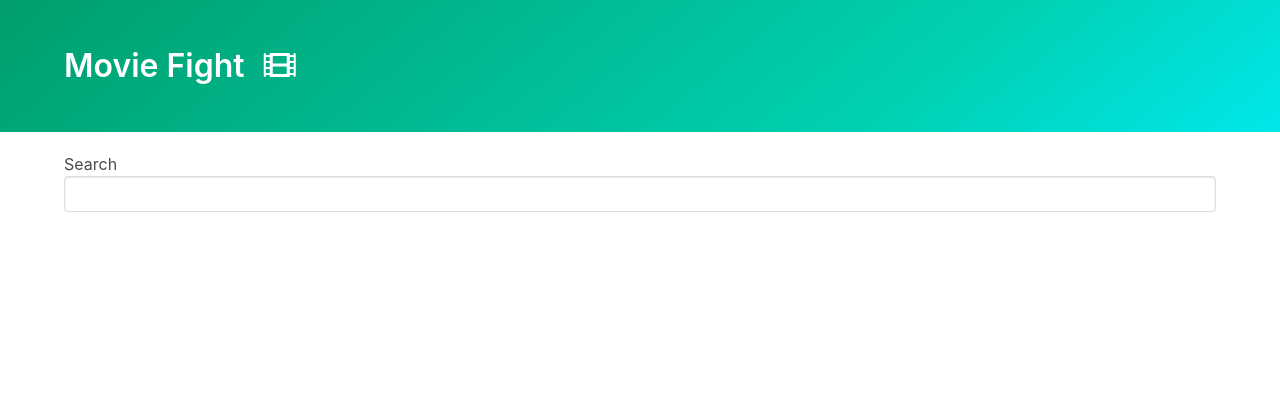
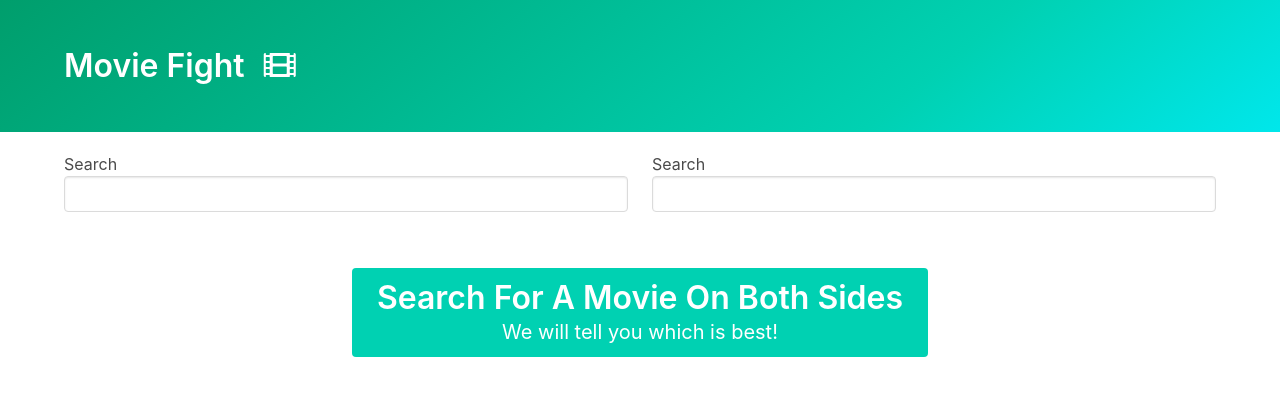
Before and after one commit to keisto/js-practice-movies, a plain HTML site: page index.html in a window 1280 px wide. Drawn offline with nearby package versions, Linux system fonts and the light colour scheme.

Commit message:
Added left and right autocompletes

```diff
--- a/index.html
+++ b/index.html
@@ -26,8 +26,21 @@
             </div>
         </section>
         <div class="container">
-      <div class="autocomplete"></div>
-      <div id="summary"></div>
+            <div class="columns">
+                <div class="column">
+                    <div id="left-autocomplete"></div>
+                    <div id="left-summary"></div>
+                </div>
+                <div class="column">
+                    <div id="right-autocomplete"></div>
+                    <div id="right-summary"></div>
+                </div>
+            </div>
+
+            <div class="column is-half notification is-primary tutorial">
+                <h1 class="title">Search For A Movie On Both Sides</h1>
+                <p class="subtitle">We will tell you which is best!</p>
+            </div>
         </div>
         <script src="utils.js"></script>
         <script src="autocomplete.js"></script>
--- a/index.js
+++ b/index.js
@@ -1,5 +1,4 @@
-createAutoComplete({
-  root: document.querySelector('.autocomplete'),
+const autoCompleteConfig = {
   renderOption: (movie) => {
     const imgSrc = movie.Poster === 'N/A' ? '' : movie.Poster
     return `
@@ -7,7 +6,6 @@ createAutoComplete({
       ${movie.Title} (${movie.Year})
     `
   },
-  onOptionSelect: (movie) => onMovieSelect(movie),
   inputValue: (movie) => movie.Title,
   fetchData: async (searchTerm) => {
     const response = await axios.get('https://omdbapi.com/', {
@@ -19,9 +17,27 @@ createAutoComplete({
 
     return response?.data?.Search ?? []
   },
+}
+
+createAutoComplete({
+  ...autoCompleteConfig,
+  root: document.querySelector('#left-autocomplete'),
+  onOptionSelect: (movie) => {
+    document.querySelector('.tutorial').classList.add('is-hidden')
+    return onMovieSelect(movie, document.querySelector('#left-summary'))
+  },
 })
 
-const onMovieSelect = async (movie) => {
+createAutoComplete({
+  ...autoCompleteConfig,
+  root: document.querySelector('#right-autocomplete'),
+  onOptionSelect: (movie) => {
+    document.querySelector('.tutorial').classList.add('is-hidden')
+    return onMovieSelect(movie, document.querySelector('#right-summary'))
+  },
+})
+
+const onMovieSelect = async (movie, summaryElement) => {
   const response = await axios.get('https://omdbapi.com/', {
     params: {
       apikey: 'e4fc7c93',
@@ -29,7 +45,7 @@ const onMovieSelect = async (movie) => {
     },
   })
 
-  document.querySelector('#summary').innerHTML = movieTemplate(response.data)
+  summaryElement.innerHTML = movieTemplate(response.data)
 }
 
 const movieTemplate = (movieDetail) => {
```
Lines whose indentation alone changed are shown as unchanged.
